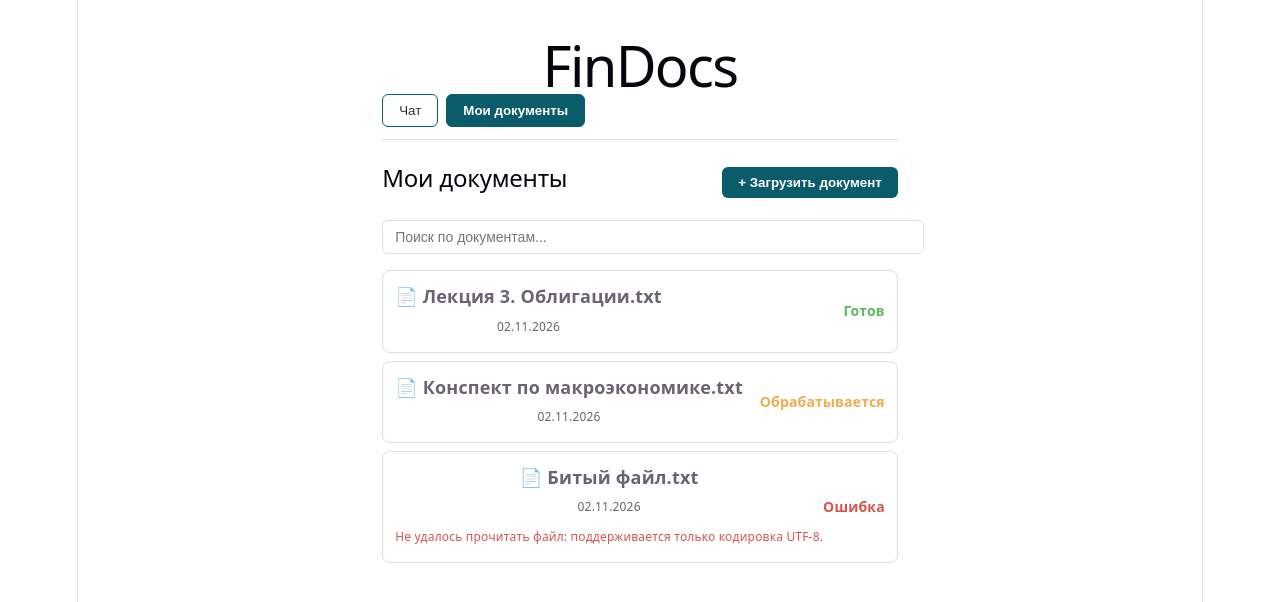
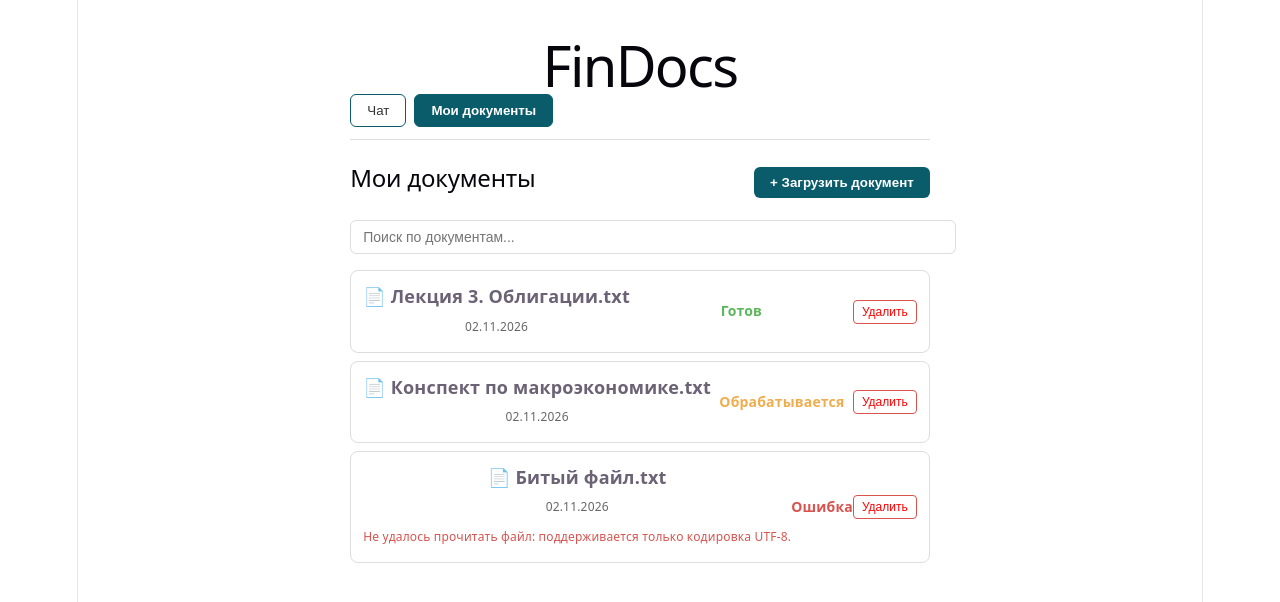
Before and after one commit to Framyrite/FinDocs, a React (Vite) app in the folder frontend/: page / in a window 1280 px wide. Both pictures are taken after a click on the button "Мои документы". Shown: the top 602 px of the page. Built offline with nearby package versions, Linux system fonts and the light colour scheme.

Commit message:
feat(frontend): implement document deletion

```diff
--- a/frontend/src/App.tsx
+++ b/frontend/src/App.tsx
@@ -54,6 +54,16 @@ function App() {
     return api.askQuestion({ question, document_ids: null });
   };
 
+  const handleDelete = async (id: string) => {
+    if (!window.confirm('Удалить документ?')) return;
+    try {
+      await api.deleteDocument(id);
+      setDocuments(prev => prev.filter(d => d.id !== id));
+    } catch (error) {
+      alert('Ошибка удаления');
+    }
+  };
+
   const filteredDocs = documents.filter(doc =>
     doc.filename.toLowerCase().includes(searchQuery.toLowerCase())
   );
@@ -80,6 +90,7 @@ function App() {
             isLoading={isLoading}
             searchQuery={searchQuery}
             onSearchChange={setSearchQuery}
+            onDelete={handleDelete}
           />
         </>
       )}
--- a/frontend/src/api/index.ts
+++ b/frontend/src/api/index.ts
@@ -27,4 +27,10 @@ export const api = {
 
     throw new Error('Real API not implemented yet');
   },
+
+  async deleteDocument(id: string): Promise<void> {
+    if (USE_MOCK) return mockApi.deleteDocument(id);
+    // return request<void>(`/documents/${id}`, { method: 'DELETE' });
+    throw new Error('Real API not implemented yet');
+  },
 };
--- a/frontend/src/components/DocumentCard.tsx
+++ b/frontend/src/components/DocumentCard.tsx
@@ -4,6 +4,7 @@ import type { Document } from '../types/api';
 
 interface DocumentCardProps {
   doc: Document;
+  onDelete: (id: string) => void;
 }
 
 const statusLabels: Record<Document['status'], string> = {
@@ -20,7 +21,7 @@ const statusColors: Record<Document['status'], string> = {
   error: '#d9534f',
 };
 
-export const DocumentCard: React.FC<DocumentCardProps> = ({ doc }) => {
+export const DocumentCard: React.FC<DocumentCardProps> = ({ doc, onDelete }) => {
   return (
     <div style={{
       border: '1px solid #ddd',
@@ -49,6 +50,20 @@ export const DocumentCard: React.FC<DocumentCardProps> = ({ doc }) => {
       }}>
         {statusLabels[doc.status]}
       </div>
+      <button
+        onClick={() => onDelete(doc.id)}
+        style={{
+          color: 'red',
+          border: '1px solid #d9534f',
+          background: 'none',
+          borderRadius: '4px',
+          padding: '4px 8px',
+          cursor: 'pointer',
+          fontSize: '12px'
+        }}
+      >
+        Удалить
+      </button>
     </div>
   );
 };
--- a/frontend/src/components/DocumentList.tsx
+++ b/frontend/src/components/DocumentList.tsx
@@ -8,6 +8,7 @@ interface DocumentListProps {
   isLoading: boolean;
   searchQuery: string;
   onSearchChange: (query: string) => void;
+  onDelete: (id: string) => void;
 }
 
 export const DocumentList: React.FC<DocumentListProps> = ({
@@ -15,6 +16,7 @@ export const DocumentList: React.FC<DocumentListProps> = ({
   isLoading,
   searchQuery,
   onSearchChange,
+  onDelete,
 }) => {
   if (isLoading) {
     return <div style={{ padding: '20px', textAlign: 'center' }}>Загрузка документов...</div>;
@@ -46,7 +48,7 @@ export const DocumentList: React.FC<DocumentListProps> = ({
       ) : (
         <div>
           {documents.map((doc) => (
-            <DocumentCard key={doc.id} doc={doc} />
+            <DocumentCard key={doc.id} doc={doc} onDelete={onDelete} />
           ))}
         </div>
       )}
--- a/frontend/src/mocks/mockApi.ts
+++ b/frontend/src/mocks/mockApi.ts
@@ -29,6 +29,11 @@ export const mockApi = {
     return newDoc;
   },
 
+  async deleteDocument(id: string): Promise<void> {
+    await delay(300);
+    // В моке просто ничего не делаем, список обновится на фронте
+  },
+
   // Имитация POST /chat/ask
   async askQuestion(request: AskRequest): Promise<Answer> {
     await delay(1000);
```
